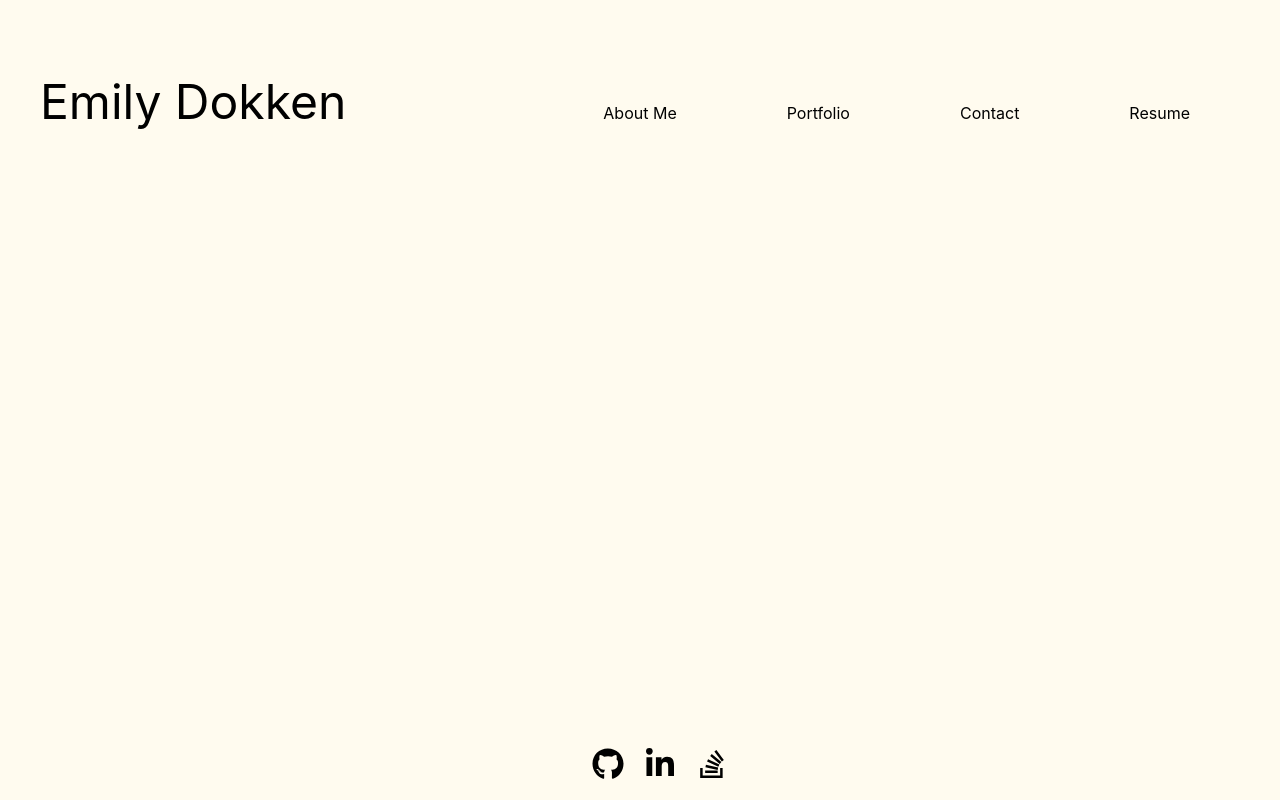
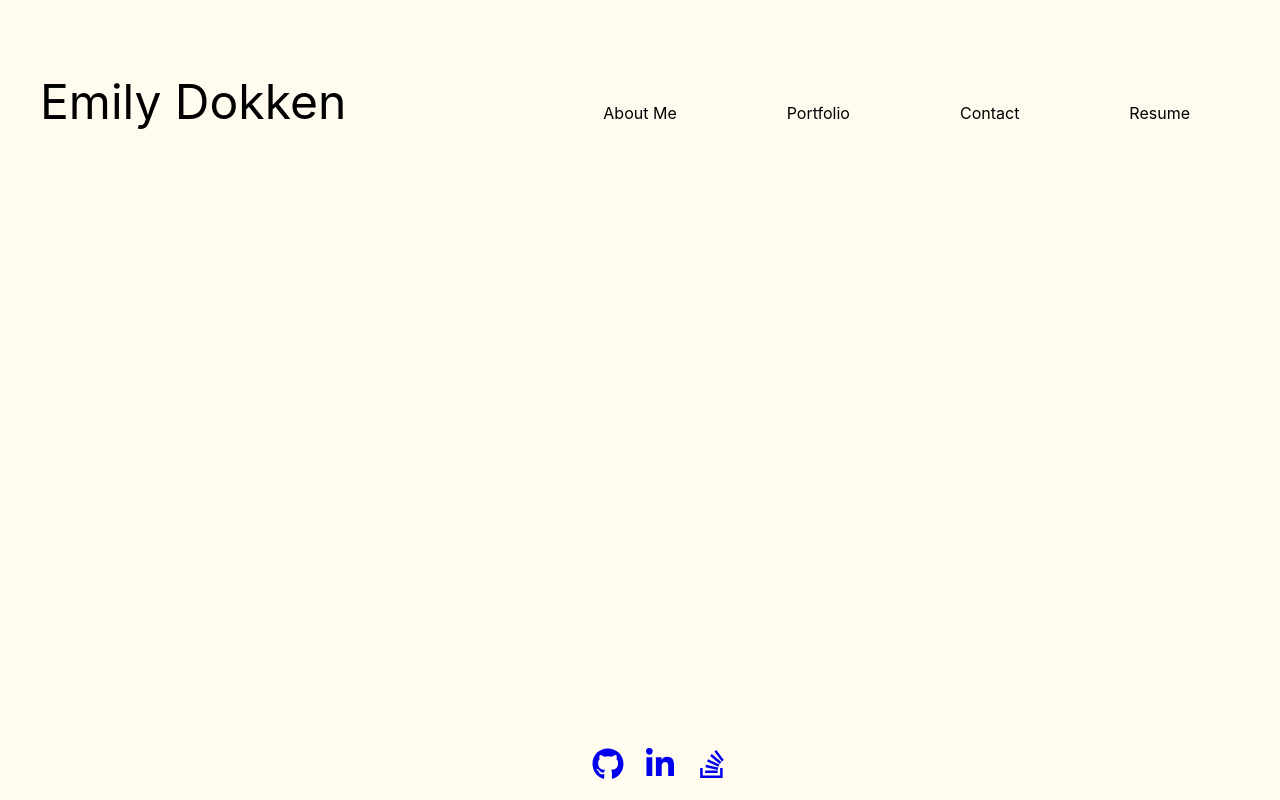
Before and after one commit to emdok/pick-me, a React (Create React App) app: page / in a window 1280 px wide. Built offline with nearby package versions, Linux system fonts and the light colour scheme.

Commit message:
add links to footer icons

```diff
--- a/src/components/Footer/index.js
+++ b/src/components/Footer/index.js
@@ -6,13 +6,13 @@ function Footer() {
     <footer>
       <ul>
         <li>
-         <FaGithub className="icons"/>
+         <a href='https://github.com/emdok'><FaGithub className="icons"/></a>
         </li>
         <li>
-         <FaLinkedinIn className="icons"/>
+         <a href='https://www.linkedin.com/in/emdok/'><FaLinkedinIn className="icons"/></a>
         </li>
         <li>
-         <FaStackOverflow className="icons"/>
+         <a href='https://stackoverflow.com/users/17066131/nokkemded'><FaStackOverflow className="icons"/></a>
         </li>
       </ul>
     </footer>
```
